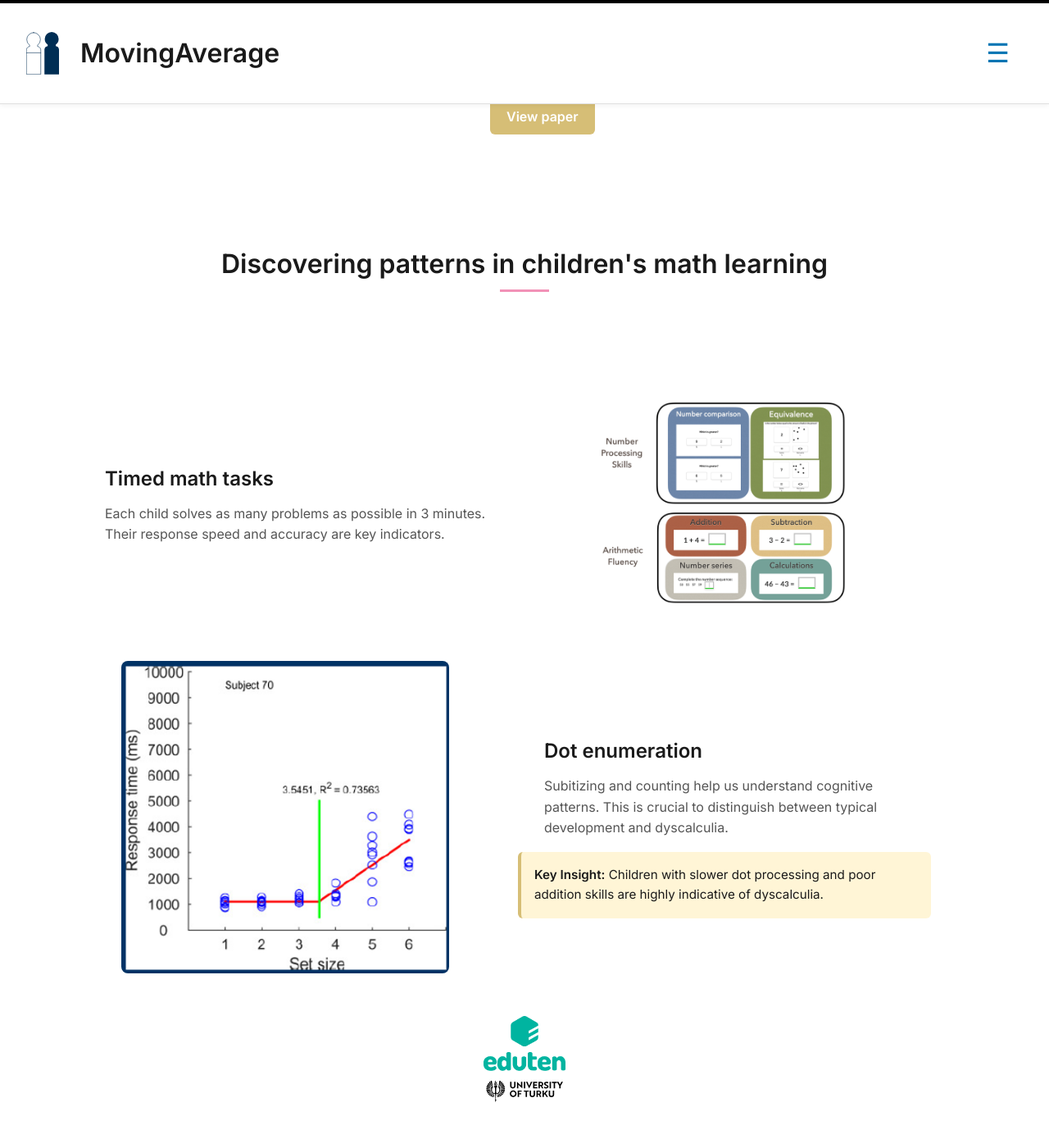
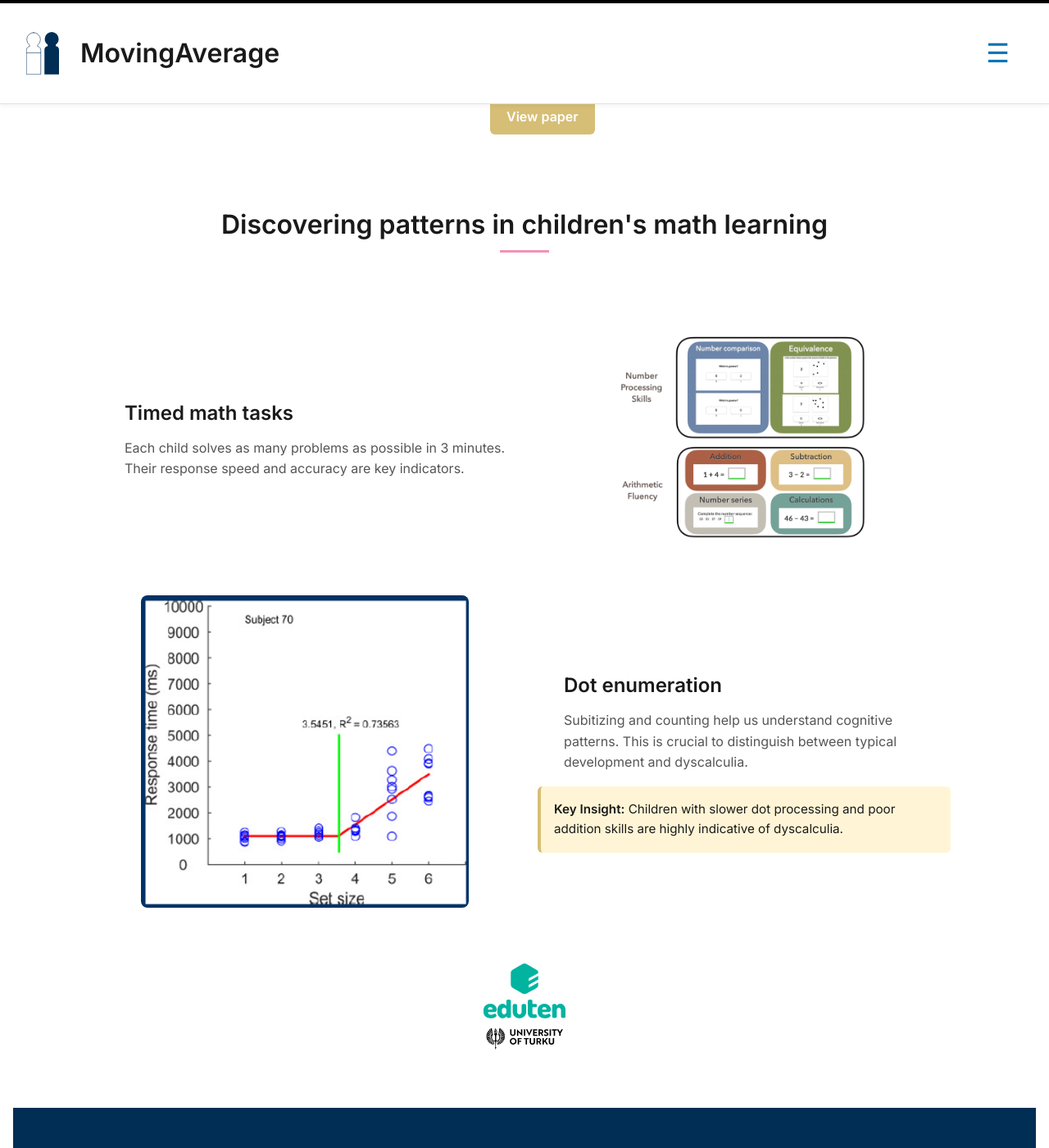
Before and after one commit to moving-average/moving-average.github.io, a Jekyll site: the page built from usecase1.markdown, in a window 1280 px wide and 1400 px high, scrolled down 454 px. Shown: the whole window at 82% size. Built offline with Jekyll 4.4.1, drawn with Linux system fonts in a browser that asks for light colours.

Commit message:
update style.css

```diff
--- a/assets/style.css
+++ b/assets/style.css
@@ -422,7 +422,7 @@ footer a:hover {
   gap: 4rem;
   padding: 1rem 5rem;
   max-width: 1200px;
-  margin: 0px 0px;
+  margin: 1rem auto;
   box-sizing: border-box;
 }
 
@@ -471,7 +471,7 @@ footer a:hover {
 
 .info-section {
   max-width: 1200px;
-  margin: 4rem auto;
+  margin: 1rem auto;
   padding: 0 2rem;
   position: relative;
 }
```
